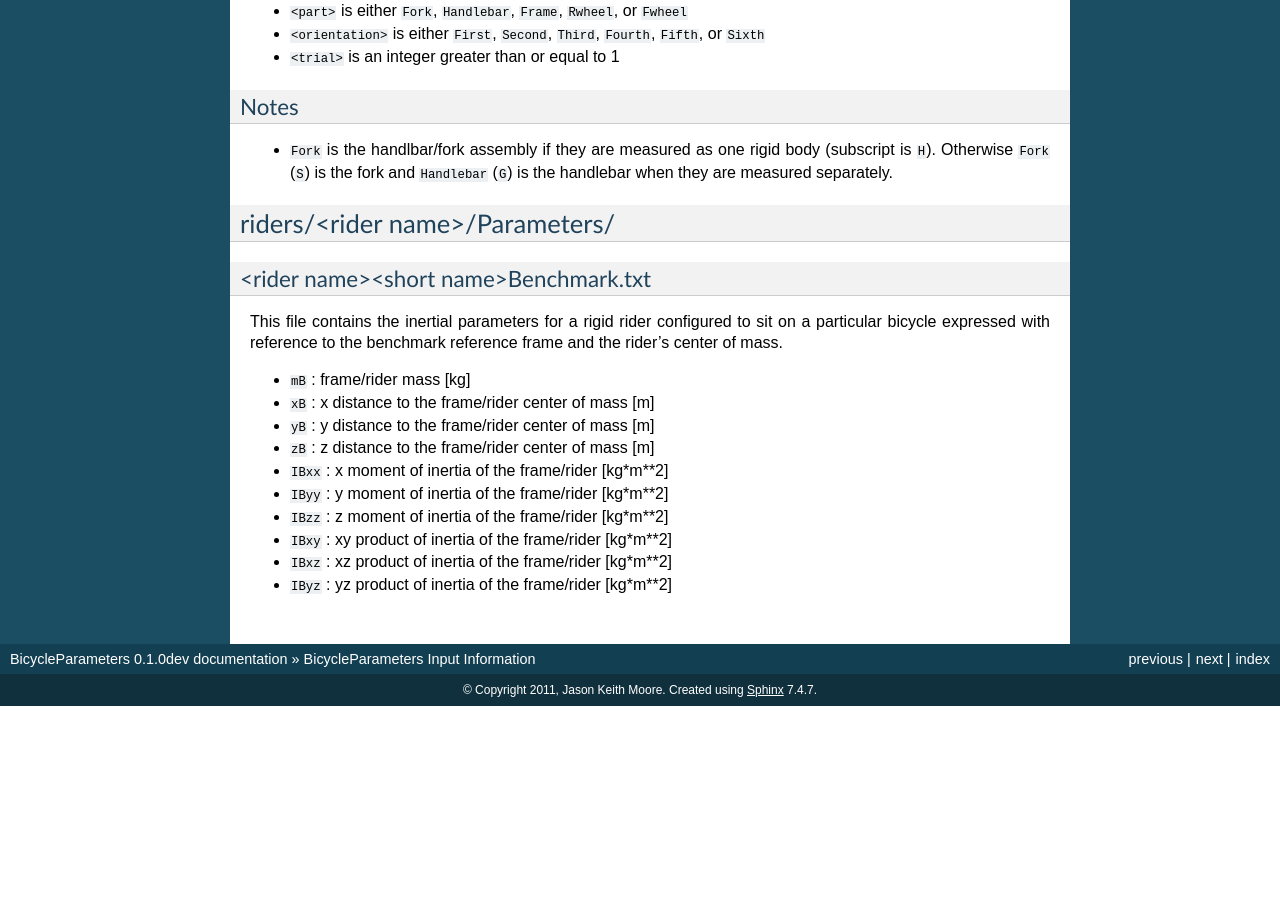
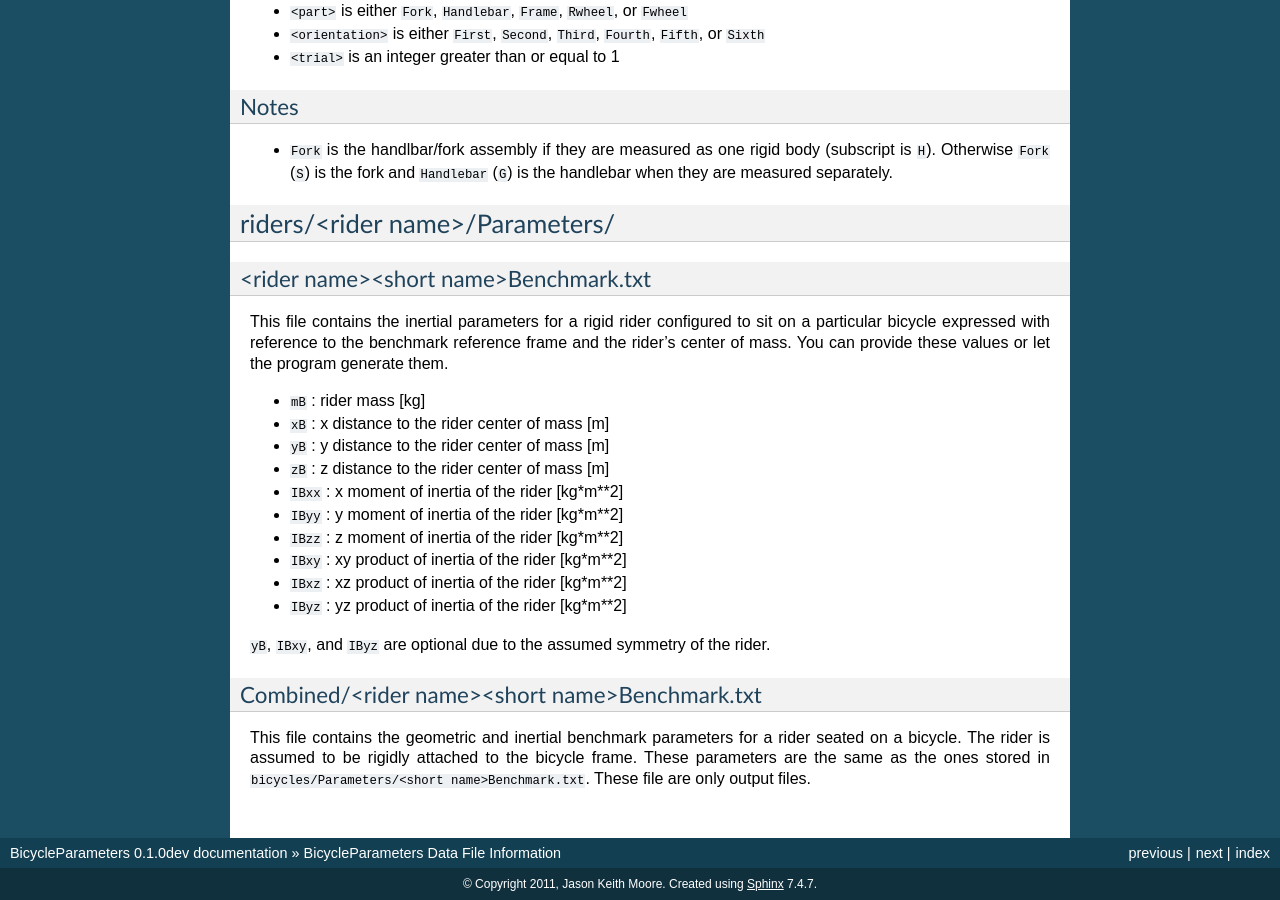
Before and after one commit to moorepants/BicycleParameters, a Sphinx documentation site: the page built from docs/data.rst, in a window 1280 px wide and 900 px high, scrolled down 3754 px. Built offline with Sphinx 7.4.7, drawn with Linux system fonts in a browser that asks for light colours; pages that are not in the unit, such as notebooks, are missing from menus; before the commit the page ends 4460 px from its top, so only the background shows below that; some of the changed text lies outside the part shown.

Commit message:
documentation additions about the rider parameters

```diff
--- a/docs/input.rst
+++ b/docs/data.rst
@@ -1,6 +1,6 @@
-===================================
-BicycleParameters Input Information
-===================================
+=======================================
+BicycleParameters Data File Information
+=======================================
 
 bicycles/<short name>/Parameters/<short name>Benchmark.txt
 ==========================================================
@@ -225,15 +225,26 @@ riders/<rider name>/Parameters/
 -------------------------------------
 This file contains the inertial parameters for a rigid rider configured to sit
 on a particular bicycle expressed with reference to the benchmark reference
-frame and the rider's center of mass.
+frame and the rider's center of mass. You can provide these values or let the
+program generate them.
 
-- ``mB`` : frame/rider mass [kg]
-- ``xB`` : x distance to the frame/rider center of mass [m]
-- ``yB`` : y distance to the frame/rider center of mass [m]
-- ``zB`` : z distance to the frame/rider center of mass [m]
-- ``IBxx`` : x moment of inertia of the frame/rider [kg*m**2]
-- ``IByy`` : y moment of inertia of the frame/rider [kg*m**2]
-- ``IBzz`` : z moment of inertia of the frame/rider [kg*m**2]
-- ``IBxy`` : xy product of inertia of the frame/rider [kg*m**2]
-- ``IBxz`` : xz product of inertia of the frame/rider [kg*m**2]
-- ``IByz`` : yz product of inertia of the frame/rider [kg*m**2]
+- ``mB`` : rider mass [kg]
+- ``xB`` : x distance to the rider center of mass [m]
+- ``yB`` : y distance to the rider center of mass [m]
+- ``zB`` : z distance to the rider center of mass [m]
+- ``IBxx`` : x moment of inertia of the rider [kg*m**2]
+- ``IByy`` : y moment of inertia of the rider [kg*m**2]
+- ``IBzz`` : z moment of inertia of the rider [kg*m**2]
+- ``IBxy`` : xy product of inertia of the rider [kg*m**2]
+- ``IBxz`` : xz product of inertia of the rider [kg*m**2]
+- ``IByz`` : yz product of inertia of the rider [kg*m**2]
+
+``yB``, ``IBxy``, and ``IByz`` are optional due to the assumed symmetry of the rider.
+
+Combined/<rider name><short name>Benchmark.txt
+-----------------------------------------------
+This file contains the geometric and inertial benchmark parameters for a rider
+seated on a bicycle. The rider is assumed to be rigidly attached to the bicycle
+frame. These parameters are the same as the ones stored in
+``bicycles/Parameters/<short name>Benchmark.txt``. These file are only output
+files.
--- a/docs/index.rst
+++ b/docs/index.rst
@@ -18,7 +18,7 @@ Table of Contents
 
    description.rst
    installation.rst
-   input.rst
+   data.rst
    modules.rst
 
 * :ref:`genindex`
```
Also changed, not shown: 1 other file.
